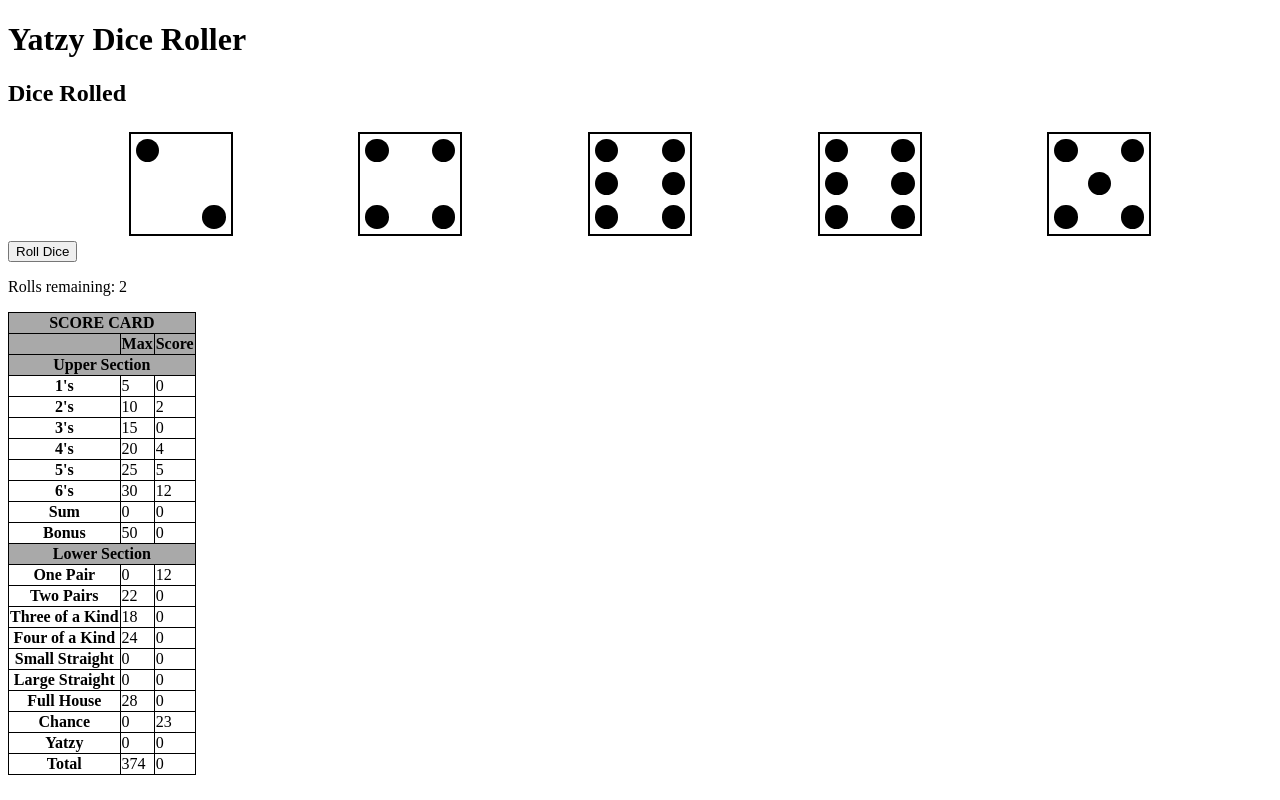
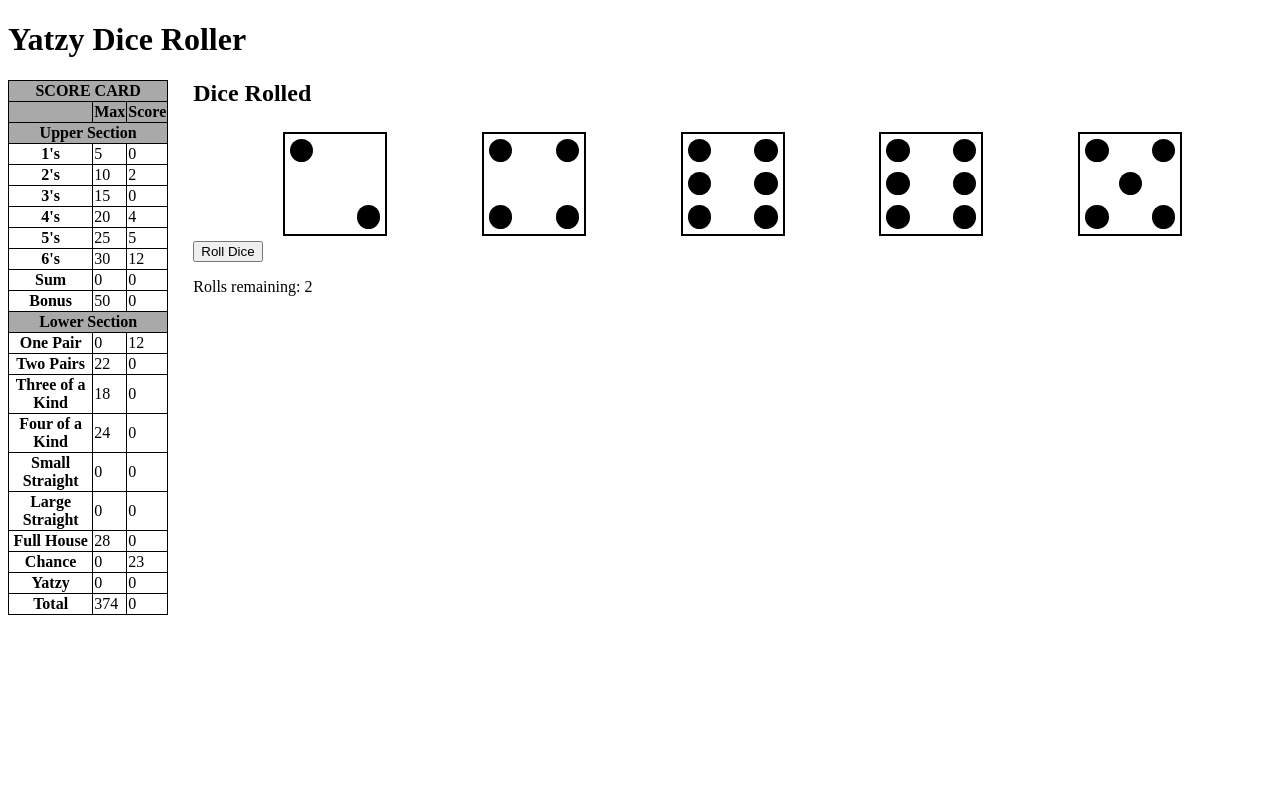
Before and after one commit to Aiden-Garrett/yatzy, a PHP site: page /public/test.html in a window 1280 px wide. Run offline with PHP 8.4, Linux system fonts and the light colour scheme.

Commit message:
some styling

```diff
--- a/public/styles.css
+++ b/public/styles.css
@@ -20,6 +20,14 @@
     flex-wrap: wrap;
 }
 
+#game {
+    width: 100%;
+    padding-left: 25px;
+}
+
+#game h2 {
+    margin-top: 0px;
+}
 table {
     border-collapse: collapse;
 }
@@ -28,7 +36,9 @@ th, td {
     border: solid 1px black;
 }
 
-
+#body {
+    display: flex;
+}
 
 tr:hover:not(.used, .label, #total, #upperSum, #bonus) {
     background-color: lightgreen;
--- a/public/test.html
+++ b/public/test.html
@@ -10,12 +10,11 @@
     <link rel="stylesheet" href="styles.css">
 </head>
 <body>
+
+<div id="header">
     <h1>Yatzy Dice Roller</h1>
-<h2>Dice Rolled</h2>
-<div id="diceOutput"></div>
-<button id="rollButton">Roll Dice</button>
-<p>Rolls remaining: <span id="rollsRemaining"></span></p>
-
+</div>
+<div id="body">
     <table id="scoreCard">
         <tr class="label">
             <th colspan="3">SCORE CARD</th>
@@ -106,6 +105,13 @@
             <td>374</td>
         </tr>
     </table>
+    <div id="game">
+        <h2>Dice Rolled</h2>
+        <div id="diceOutput"></div>
+        <button id="rollButton">Roll Dice</button>
+        <p>Rolls remaining: <span id="rollsRemaining"></span></p>
+    </div>
+</div>
 
 <script type="module">
     import YatzyGame from '/public/assets/yatzy_game.js';
```
Lines whose indentation alone changed are shown as unchanged.
